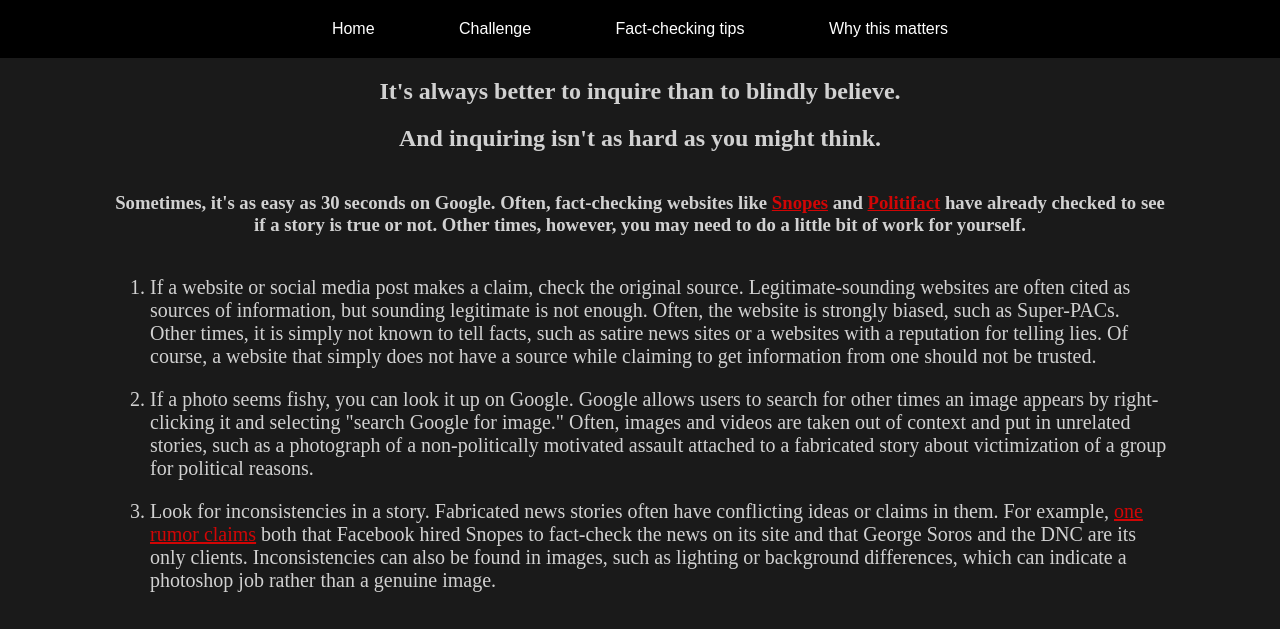
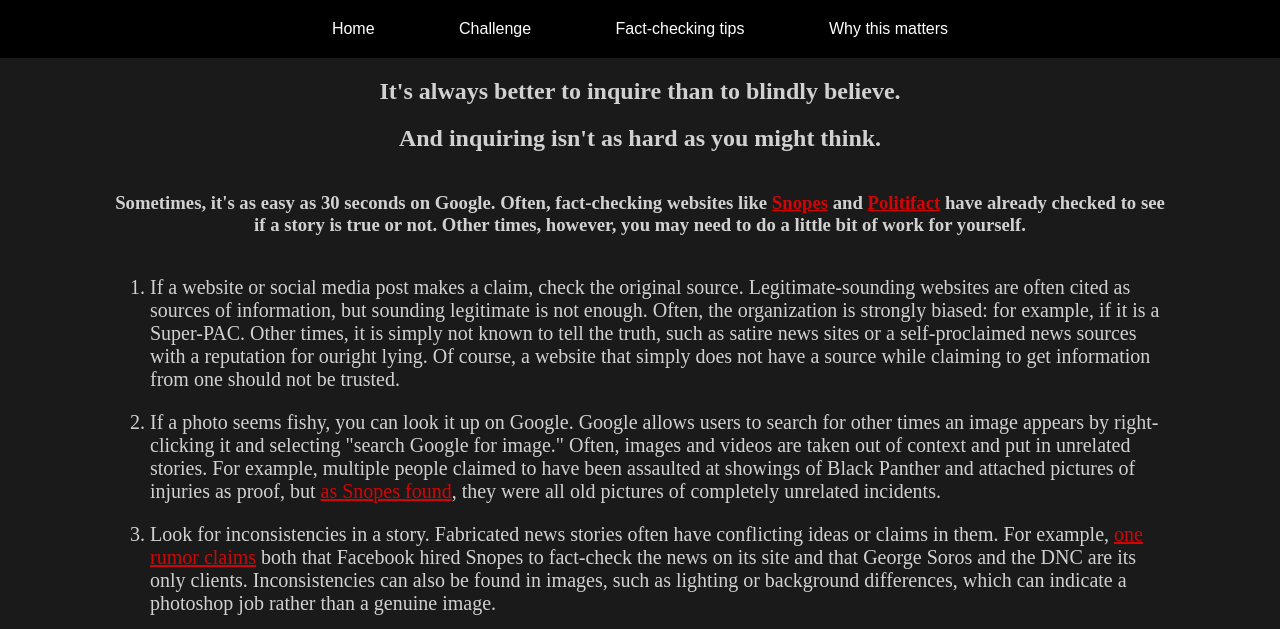
Before and after one commit to jonathanASC4/oldTrustworthy, a plain HTML site: page links.html in a window 1280 px wide. Shown: the top 629 px of the page. Drawn offline with Linux system fonts and the light colour scheme.

Commit message:
fixed typos in links page

```diff
--- a/links.html
+++ b/links.html
@@ -25,14 +25,15 @@
                 Other times, however, you may need to do a little bit of work for yourself.</h3>
             <ol>
                 <li>If a website or social media post makes a claim, check the original source. Legitimate-sounding websites are often cited as sources of
-                    information, but sounding legitimate is not enough. Often, the website is strongly biased, such as Super-PACs. Other times, it
-                    is simply not known to tell facts, such as satire news sites or a websites with a reputation for telling lies. Of course, a website that
+                    information, but sounding legitimate is not enough. Often, the organization is strongly biased: for example, if it is a Super-PAC. Other times, it
+                    is simply not known to tell the truth, such as satire news sites or a self-proclaimed news sources with a reputation for ouright lying. Of course, a website that
                     simply does not have a source while claiming to get information from one should not be trusted.
                 </li>
                 <li>If a photo seems fishy, you can look it up on Google. Google allows users to search for other times an image appears by
                     right-clicking it and selecting "search Google for image." Often, images and videos are taken out of context and put in
-                    unrelated stories, such as a photograph of a non-politically motivated assault attached to a fabricated story about
-                    victimization of a group for political reasons.
+                    unrelated stories. For example, multiple people claimed to have been assaulted at showings of Black Panther and attached
+                    pictures of injuries as proof, but <a href="https://www.snopes.com/fact-check/are-white-people-being-assaulted-at-showing-of-black-panther/">as Snopes found</a>,
+                    they were all old pictures of completely unrelated incidents.
                 </li>
                 <li>Look for inconsistencies in a story. Fabricated news stories often have conflicting ideas or claims in them. For
                     example, <a href='https://www.snopes.com/was-snopes-busted-ties-to-soros'>one rumor claims</a> both that Facebook hired Snopes
```
